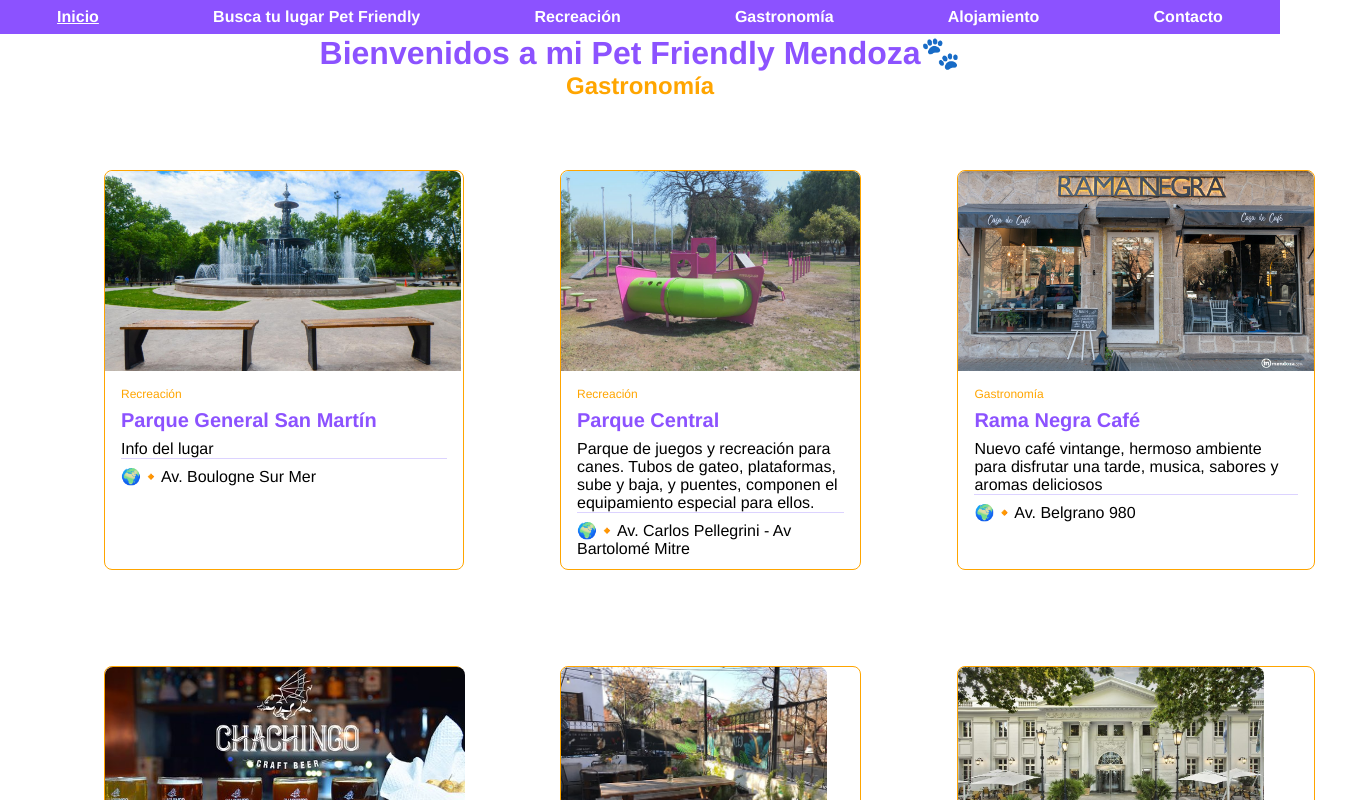
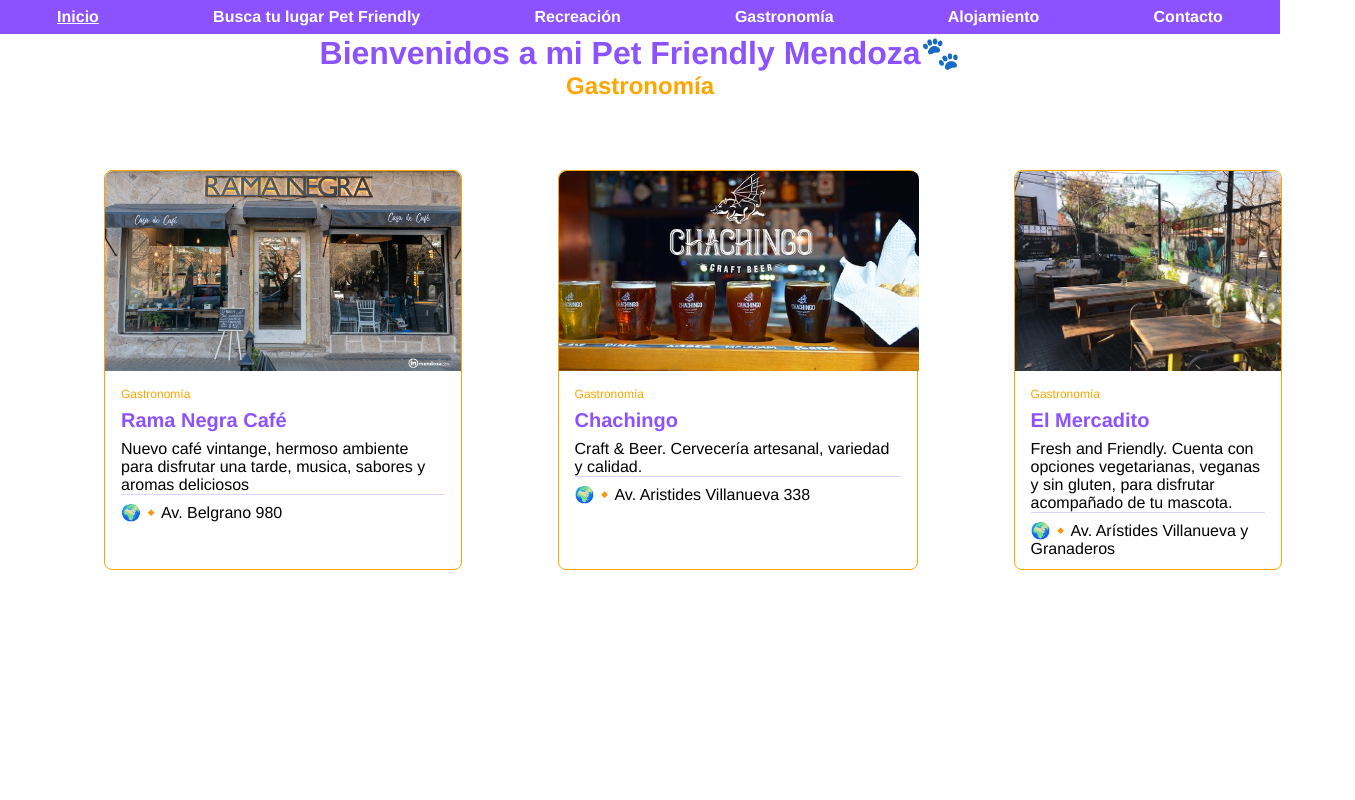
Before and after one commit to Salverte/Pet-Friendly-Mdza, an Angular app: page /gastronomia in a window 1280 px wide. Shown: the top 800 px of the page, 1355 px wide, since content can reach past the window. Built offline with nearby package versions, Linux system fonts and the light colour scheme.

Commit message:
Feat: Mostrar por categoría Alojamiento/Gatronomía

```diff
--- a/src/app/pages/alojamiento/alojamiento.component.ts
+++ b/src/app/pages/alojamiento/alojamiento.component.ts
@@ -16,13 +16,25 @@
 
   mostrarLugares () {
     this.lugaresService.getLugares().subscribe(respuesta => {
+      // const result = Object.entries(respuesta).reduce(([key,value])=>{
+      // if(value.categoria=="Alojamiento"){
+      //   return value
+      let alojamientos: any=[];
+      for (const [key, value] of Object.entries(respuesta)) {
+        if ( value.categoria === 'Alojamiento') {
+          alojamientos.push(value);
+       }}
+
+      console.log(alojamientos)
+
       console.log(respuesta);
-      this.data = respuesta;
+      this.data = alojamientos;
     });
   }
 
 
-  //const result = Object.values(???????).filter(item => item.categoria === 'alojamiento');
+
+  //
   //console.log(result)
 
 
--- a/src/app/pages/gastronomia/gastronomia.component.html
+++ b/src/app/pages/gastronomia/gastronomia.component.html
@@ -1,4 +1,13 @@
 
 <h2>Gastronomía</h2>
+<div class="wrapper">
+    <app-card
+    *ngFor="let lugar of data"
+        [imagen]="lugar.imagen"
+        [categoria]="lugar.categoria"
+        [nombre]="lugar.nombre"
+        [contenido]="lugar.contenido"
+        [ubicacion]="lugar.ubicacion"
+    ></app-card>
 
-<app-cardwrapper></app-cardwrapper>
+</div>
--- a/src/app/pages/gastronomia/gastronomia.component.scss
+++ b/src/app/pages/gastronomia/gastronomia.component.scss
@@ -2,3 +2,12 @@
     color: var(--durazno);
     text-align: center;
 }
+
+.wrapper {
+    display: grid;
+    grid-template-columns: repeat(3, 1fr);
+    gap: 16px;
+
+    width: 90%;
+    margin: 30px auto;
+}
--- a/src/app/pages/gastronomia/gastronomia.component.ts
+++ b/src/app/pages/gastronomia/gastronomia.component.ts
@@ -1,4 +1,6 @@
 import { Component, OnInit } from '@angular/core';
+
+import { LugaresService } from 'src/app/servicios/servicios/lugares.service';
 
 @Component({
   selector: 'app-gastronomia',
@@ -7,9 +9,39 @@
 })
 export class GastronomiaComponent implements OnInit {
 
-  constructor() { }
+  constructor(
+    private lugaresService :LugaresService
+  ) { }
+
+  data: any;
+
+    mostrarLugares () {
+      this.lugaresService.getLugares().subscribe(respuesta => {
+        // const result = Object.entries(respuesta).reduce(([key,value])=>{
+        // if(value.categoria=="Alojamiento"){
+        //   return value
+        let gastronomia: any=[];
+        for (const [key, value] of Object.entries(respuesta)) {
+          if ( value.categoria === 'Gastronomía') {
+            gastronomia.push(value);
+         }}
+
+        console.log(gastronomia)
+
+        console.log(respuesta);
+        this.data = gastronomia;
+      });
+    }
 
   ngOnInit(): void {
+    this.mostrarLugares()
   }
 
 }
+
+
+
+
+
+    //
+    //console.log(result)
```
